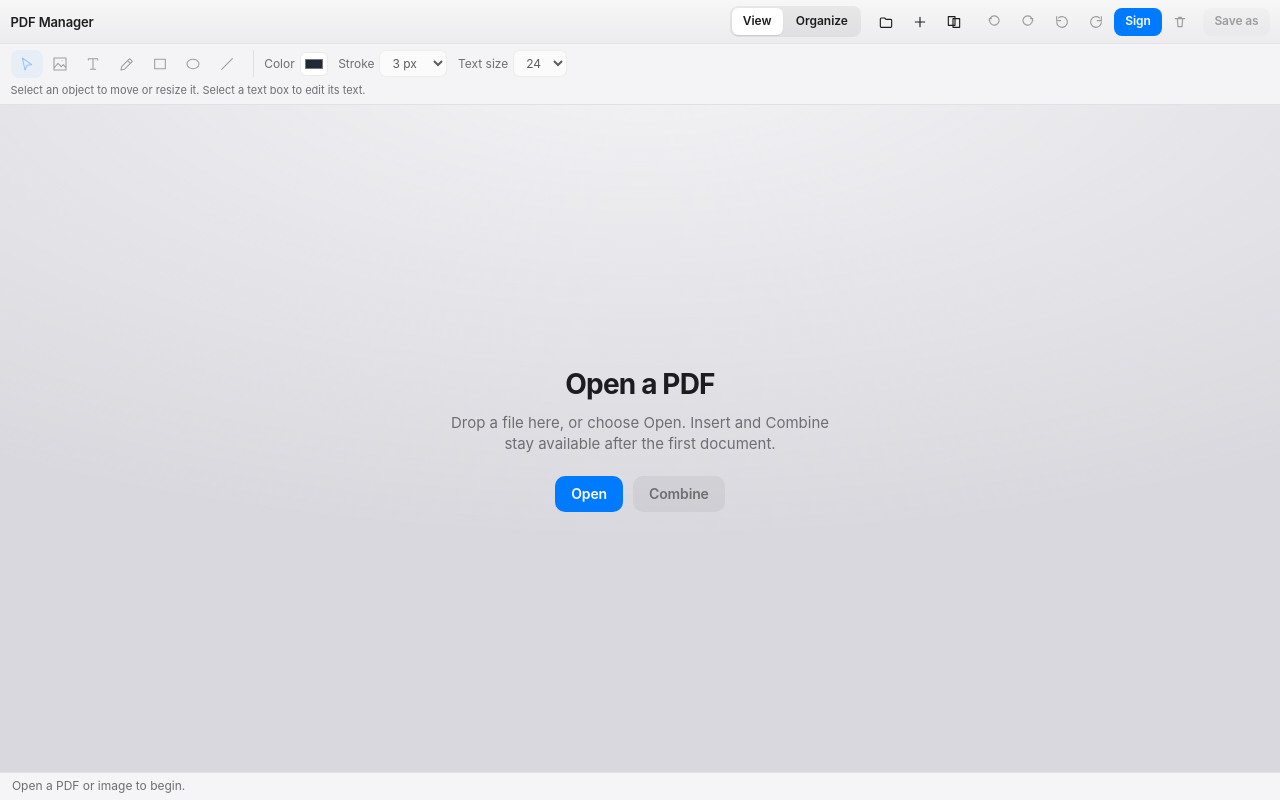
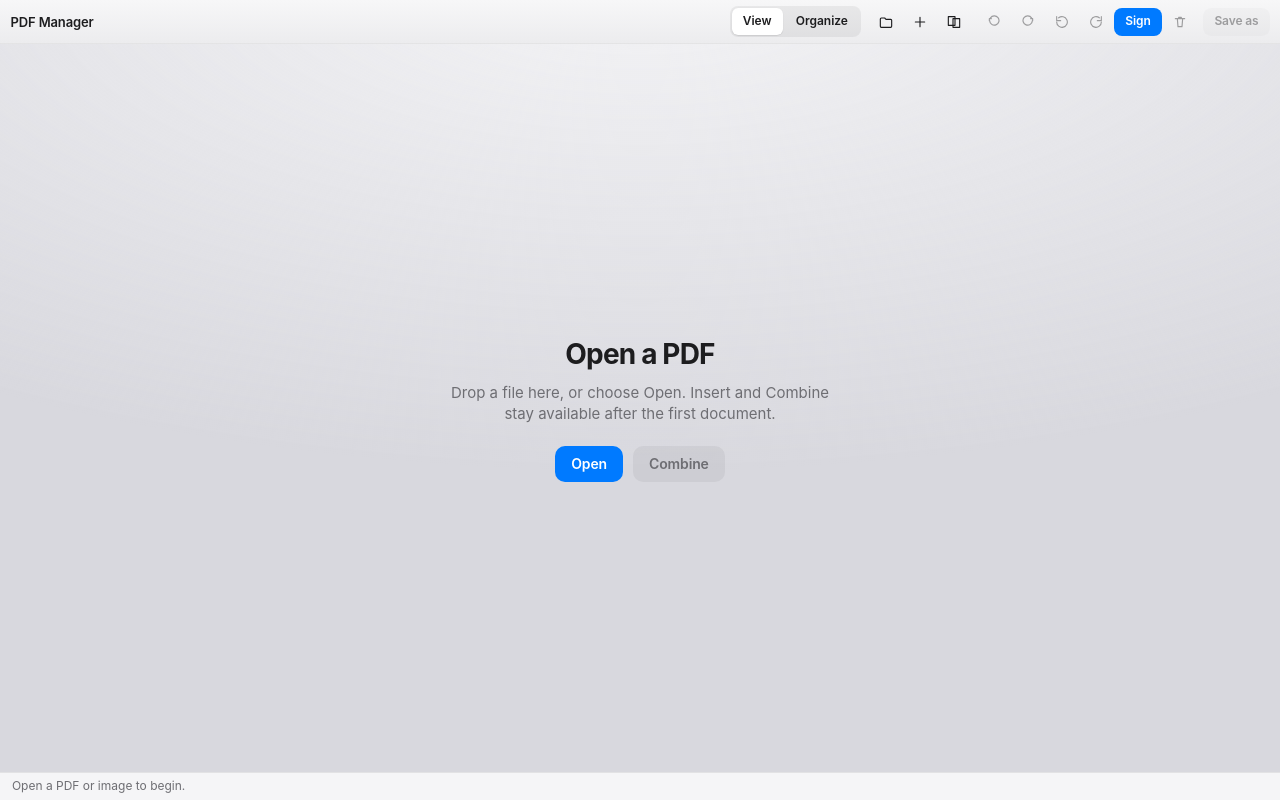
Before and after one commit to kenlck/pdf-manager, a React (Vite) app: page / in a window 1280 px wide. Built offline with nearby package versions, Linux system fonts and the light colour scheme.

Commit message:
fix(ui): center the empty canvas and hide markup until a page is open
The editor grid still reserved a markup row when the toolbar was unmounted, so the empty hero sat at the top. Fill that row and keep markup tools off the empty state.

Co-authored-by: Ken Low <kenlck@users.noreply.github.com>

```diff
--- a/src/App.css
+++ b/src/App.css
@@ -191,6 +191,7 @@ button:focus-visible {
 .view-layout {
   display: grid;
   grid-template-columns: 128px 1fr;
+  grid-template-rows: minmax(0, 1fr);
   height: 100%;
   min-height: 0;
 }
@@ -220,6 +221,7 @@ button:focus-visible {
 }
 
 .page-preview.empty {
+  place-content: center;
   place-items: center;
   color: var(--muted);
 }
@@ -324,6 +326,11 @@ button:focus-visible {
   display: grid;
   grid-template-rows: auto minmax(0, 1fr);
   height: 100%;
+  min-height: 0;
+}
+
+.editor-layout:not(:has(.markup-panel)) {
+  grid-template-rows: minmax(0, 1fr);
 }
 
 .markup-panel {
--- a/src/App.tsx
+++ b/src/App.tsx
@@ -567,9 +567,11 @@ export default function App() {
       <main className="workspace">
         {session.workspace === "view" ? (
           <div className="editor-layout">
+            {focusedPage ? (
             <MarkupToolbar tool={tool} style={markupStyle} disabled={busy || !focusedPage} selected={tool === "select" ? selectedObject : undefined}
               onTool={(next) => { setTool(next); if (next !== "select" && session.focused !== null) dispatch({ type: "select", indices: [], mode: "replace" }); }}
               onStyle={setMarkupStyle} onImage={() => void addImage()} onText={addText} onEdit={editObject} />
+            ) : null}
           <div className="view-layout">
             {session.pages.length > 0 ? (
             <PageRail
```
